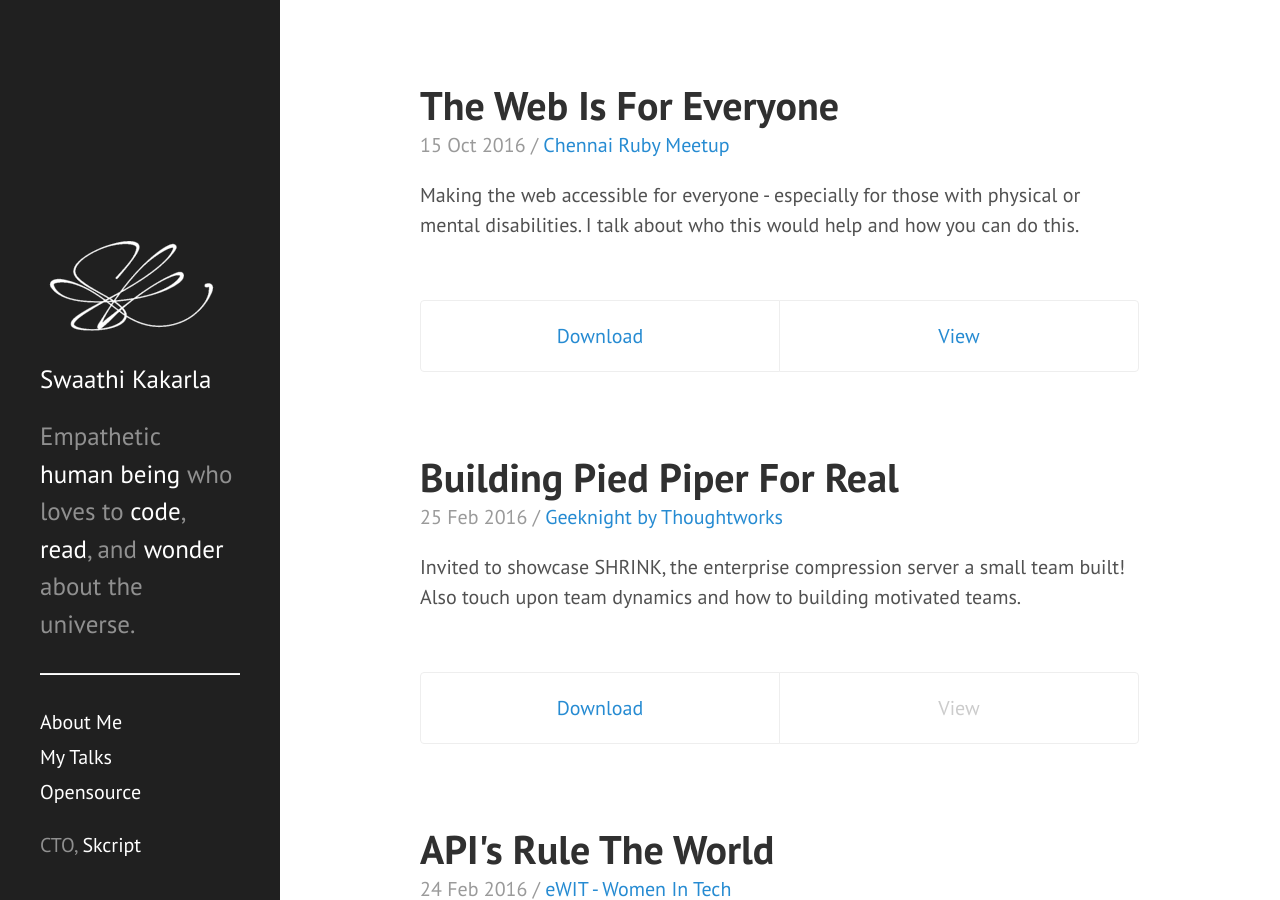
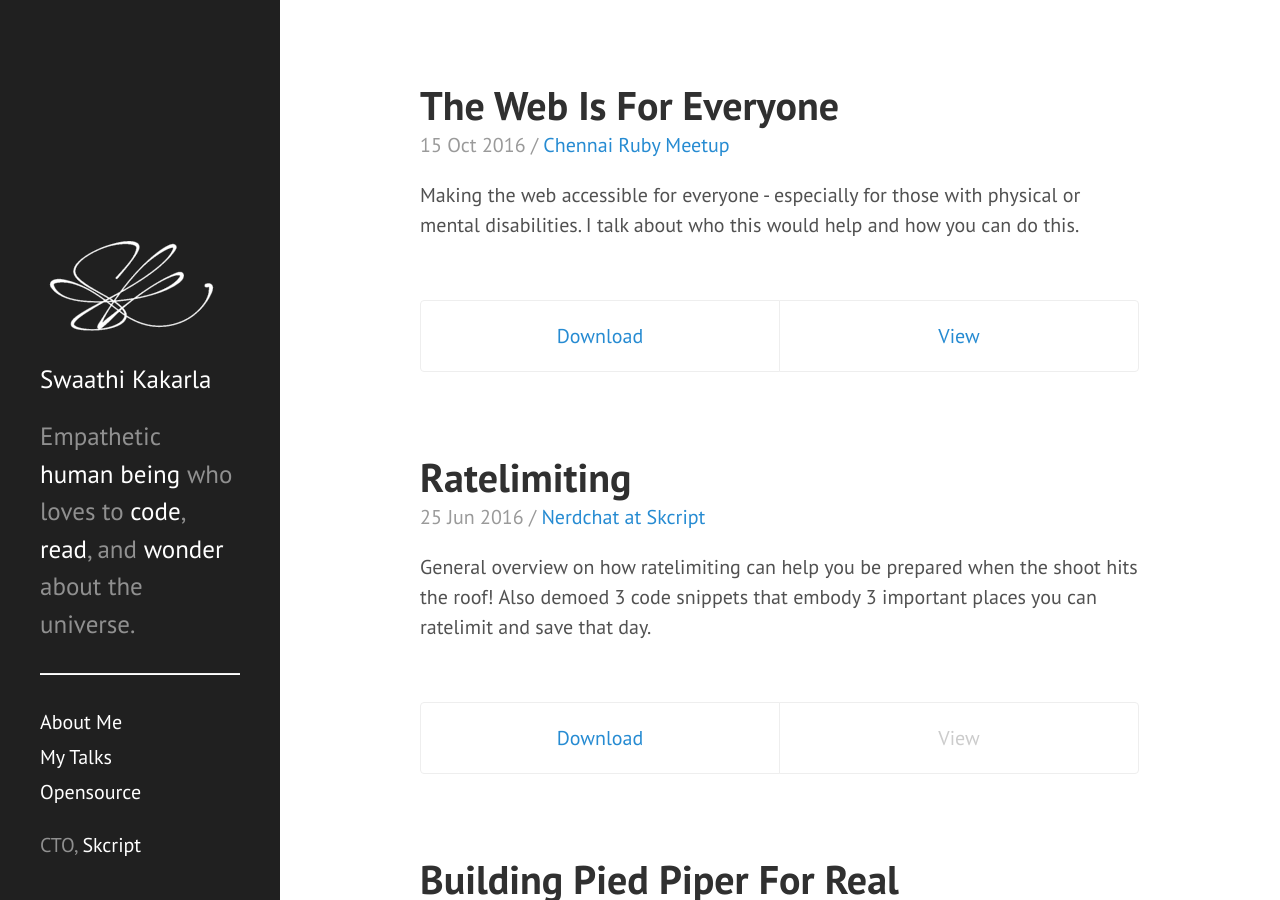
Before and after one commit to swaathi/swaathi.github.io, a Jekyll site: the page built from talks/index.html, in a window 1280 px wide and 900 px high. Built offline with Jekyll 4.4.1, drawn with Linux system fonts in a browser that asks for light colours.

Commit message:
More talks

```diff
--- a/_data/talks.yml
+++ b/_data/talks.yml
@@ -6,6 +6,14 @@
   event:
     name: "Chennai Ruby Meetup"
     link: "https://www.meetup.com/chennai-ruby/events/234497214/"
+- name: "Ratelimiting"
+  path: "ratelimits.pdf"
+  link: ""
+  date: 2016-06-25 06:00:00 +5:30 GMT
+  description: "General overview on how ratelimiting can help you be prepared when the shoot hits the roof! Also demoed 3 code snippets that embody 3 important places you can ratelimit and save that day."
+  event:
+    name: "Nerdchat at Skcript"
+    link: "https://twitter.com/ImKarthikK/status/749198308715868160"
 - name: "Building Pied Piper For Real"
   path: "building-pied-piper-for-real.pdf"
   link: ""
```
Also changed, not shown: 1 other file.
